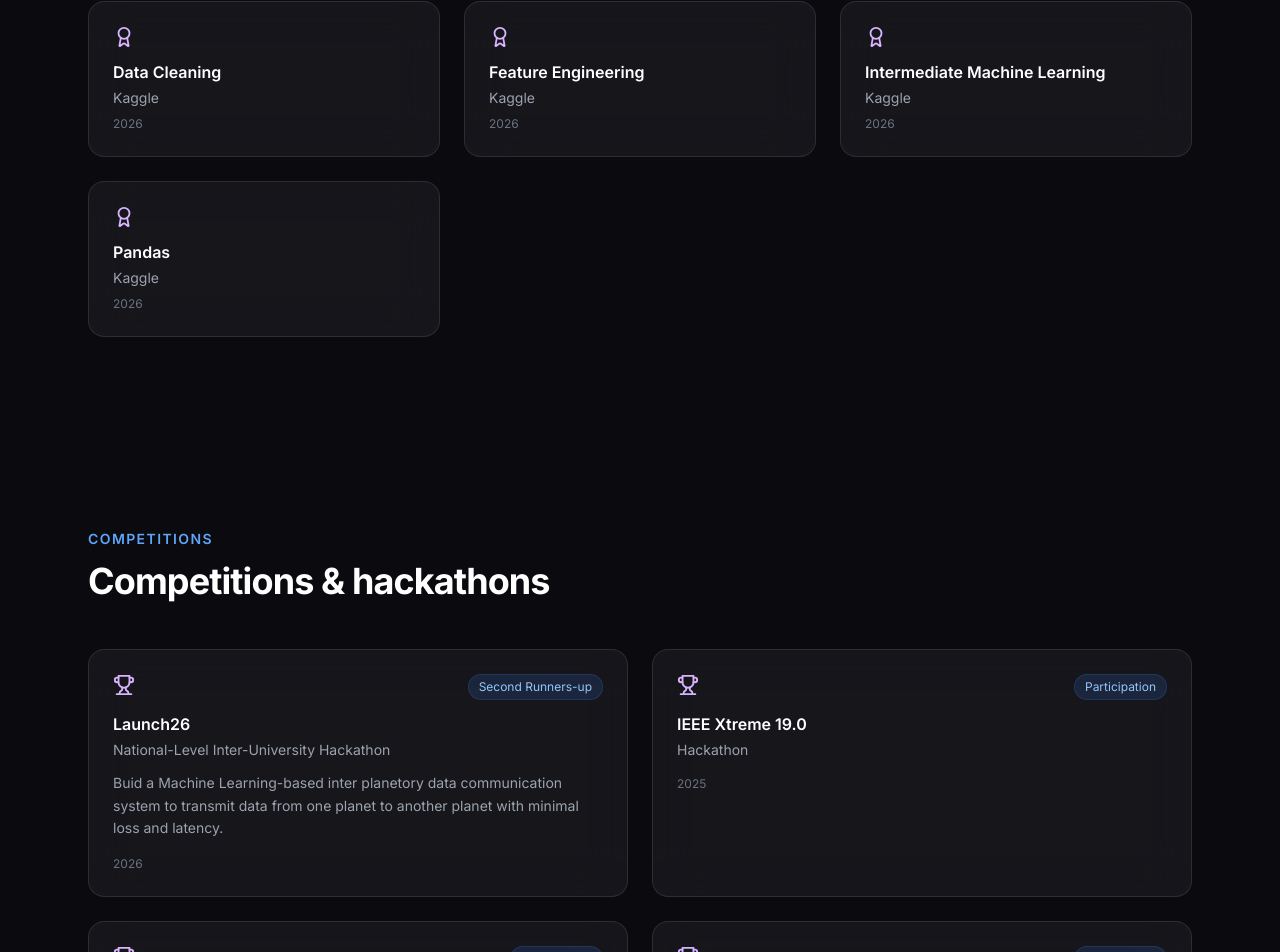
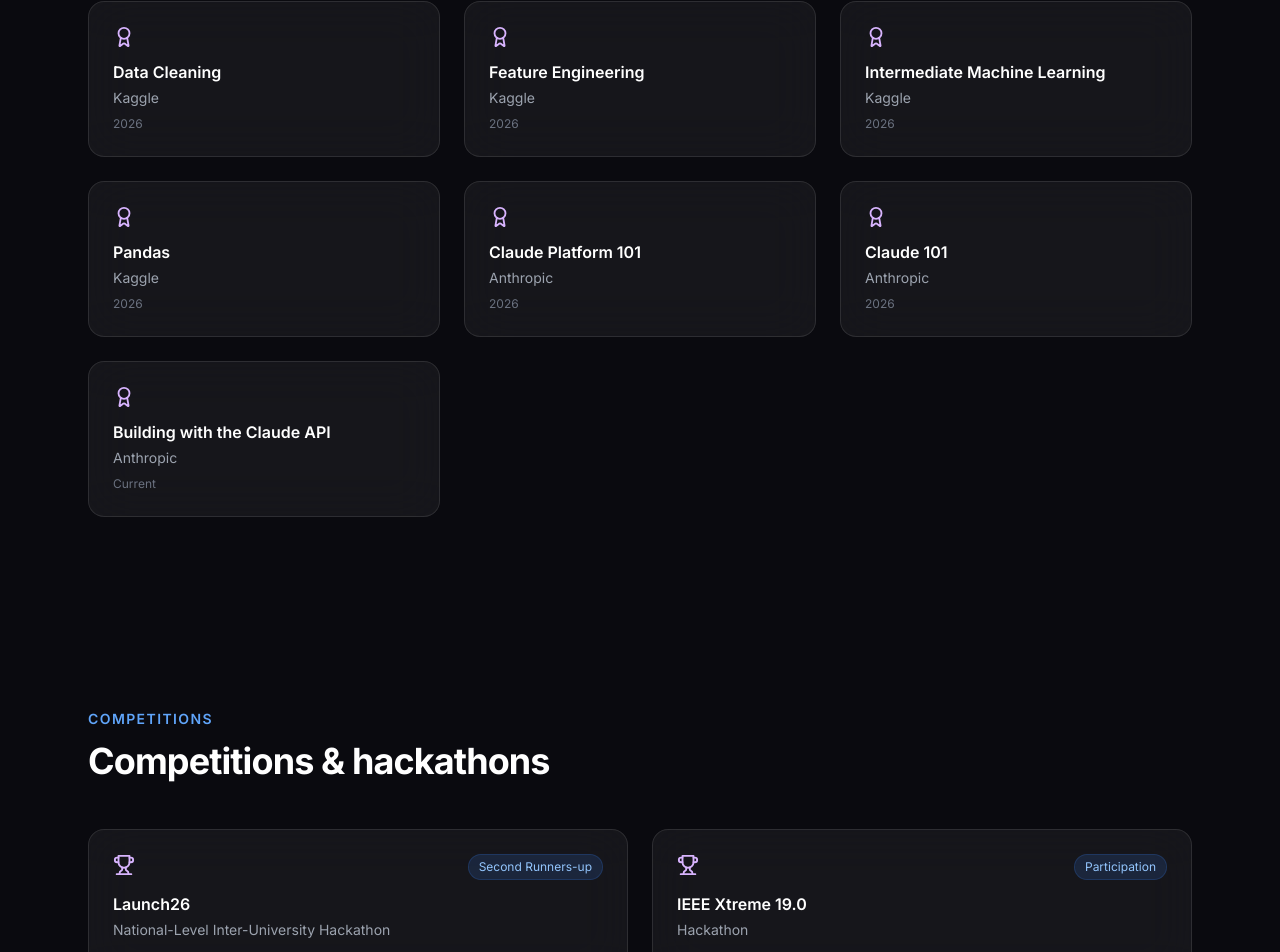
Before and after one commit to Ravindu-Pathirana/Portfolio, a React (Vite) app: page / in a window 1280 px wide. Shown: the part 5987-6939 px from the top of the page. Built offline with nearby package versions, Linux system fonts and the light colour scheme.

Commit message:
Update data.js

```diff
--- a/src/data.js
+++ b/src/data.js
@@ -283,6 +283,24 @@
     url: "",
   },
   { name: "Pandas", issuer: "Kaggle", year: "2026", url: "" },
+  {
+    name: "Claude Platform 101",
+    issuer: "Anthropic",
+    year: "2026",
+    url: "",
+  },
+  {
+    name: "Claude 101",
+    issuer: "Anthropic",
+    year: "2026",
+    url: "",
+  },
+  {
+    name: "Building with the Claude API",
+    issuer: "Anthropic",
+    year: "Current",
+    url: "",
+  },
 ];
 
 //competitions/hackathons.
```
